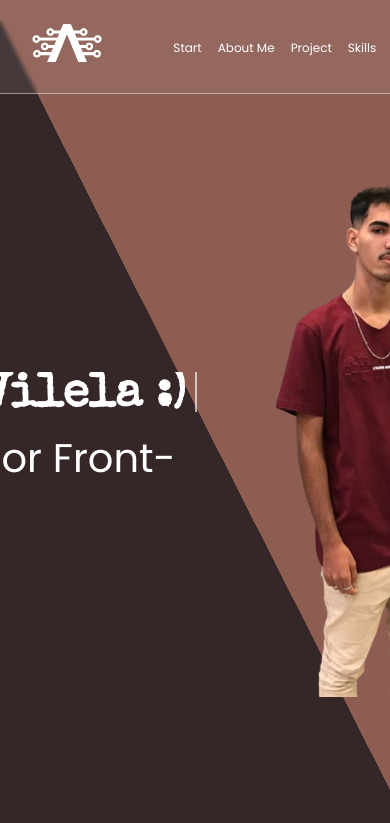
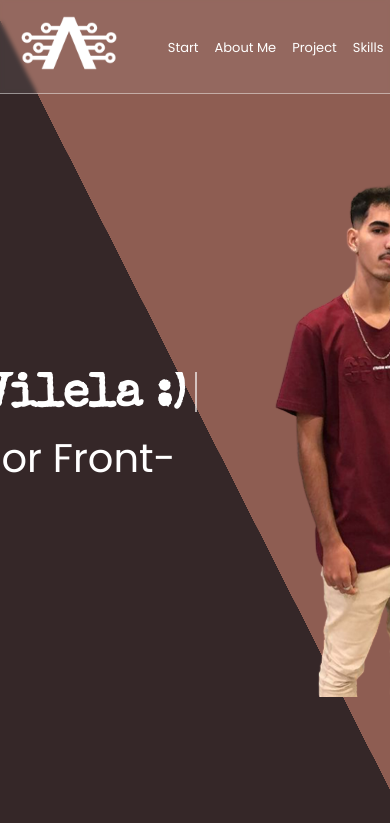
Before and after one commit to AndersonVilela/myprotifolio, a React (Create React App) app: page / in a window 390 px wide. Shown: the top 823 px of the page. Built offline with nearby package versions, Linux system fonts and the light colour scheme.

Commit message:
Adicionando media query  navbar

```diff
--- a/src/components/Header/style.module.css
+++ b/src/components/Header/style.module.css
@@ -43,36 +43,43 @@
   transition: 0.4s;
 }
 
-@media (max-width: 820px) {
+/*Mediaquery*/
+
+@media (max-width: 480px) {
 
   .Navbar {
-    width: 29.99rem;
-  }
-  .Logo {
-    width: 70px;
-    height: 70px;
+
+    width: 29.8rem;
   }
 
-  .Refs li{
-    margin: 0 1rem;
-
+  .Refs li {
+    margin: 0 0.9rem;
   }
 
-  .Refs li a {
+}
+
+@media (max-width: 429px) {
+  .Navbar {
+    width: 27rem;
+  }
+
+  .Refs li {
+    margin: 0 0.5;
+  }
+
+  .Refs  li a {
     font-size: 15px;
   }
 }
 
-@media (max-width: 768px) {
-  .Navbar {
-    width: 47.7rem;
-  }
-}
-
-@media (max-width: 412px) {
+@media (max-width: 415px) {
 
   .Navbar {
-    width: 26rem;
+    width: 25.8rem;
+  }
+
+  .Refs li {
+    margin: 0 0.5rem;
   }
   .Refs li a {
     font-size: 13px;
@@ -80,33 +87,56 @@
 
 }
 
-@media (max-width: 384px) {
+@media (max-width: 376px) {
 
   .Navbar {
-    width: 24rem;
+    width: 23.5rem;
   }
 
+  .Logo {
+    width: 70px;
+    height: 75px;
+  }
+  .Refs li {
+    margin: 0 0.5rem;
+  }
   .Refs li a {
-    font-size: 13px;
+    font-size: 14px;
   }
+
 }
 
 @media (max-width: 360px) {
+
   .Navbar {
-    width: 22.5rem;
+    width: 23rem;
   }
 
+  .Refs li {
+    margin: 0 0.5rem;
+  }
   .Refs li a {
-    font-size: 12px;
+    font-size: 14px;
   }
+
 }
 
-@media (max-width: 394px) {
+@media (max-width: 321px) {
+
+  .Navbar {
+    width: 20rem;
+  }
+
+  .Refs li {
+    margin: 0 0.4rem;
+  }
+
+  .Logo {
+    width: 60px;
+    height: 65px;
+  }
   .Refs li a {
     font-size: 12px;
   }
 
-  .Refs li {
-    margin: 0  0.5rem;
-  }
 }
```
